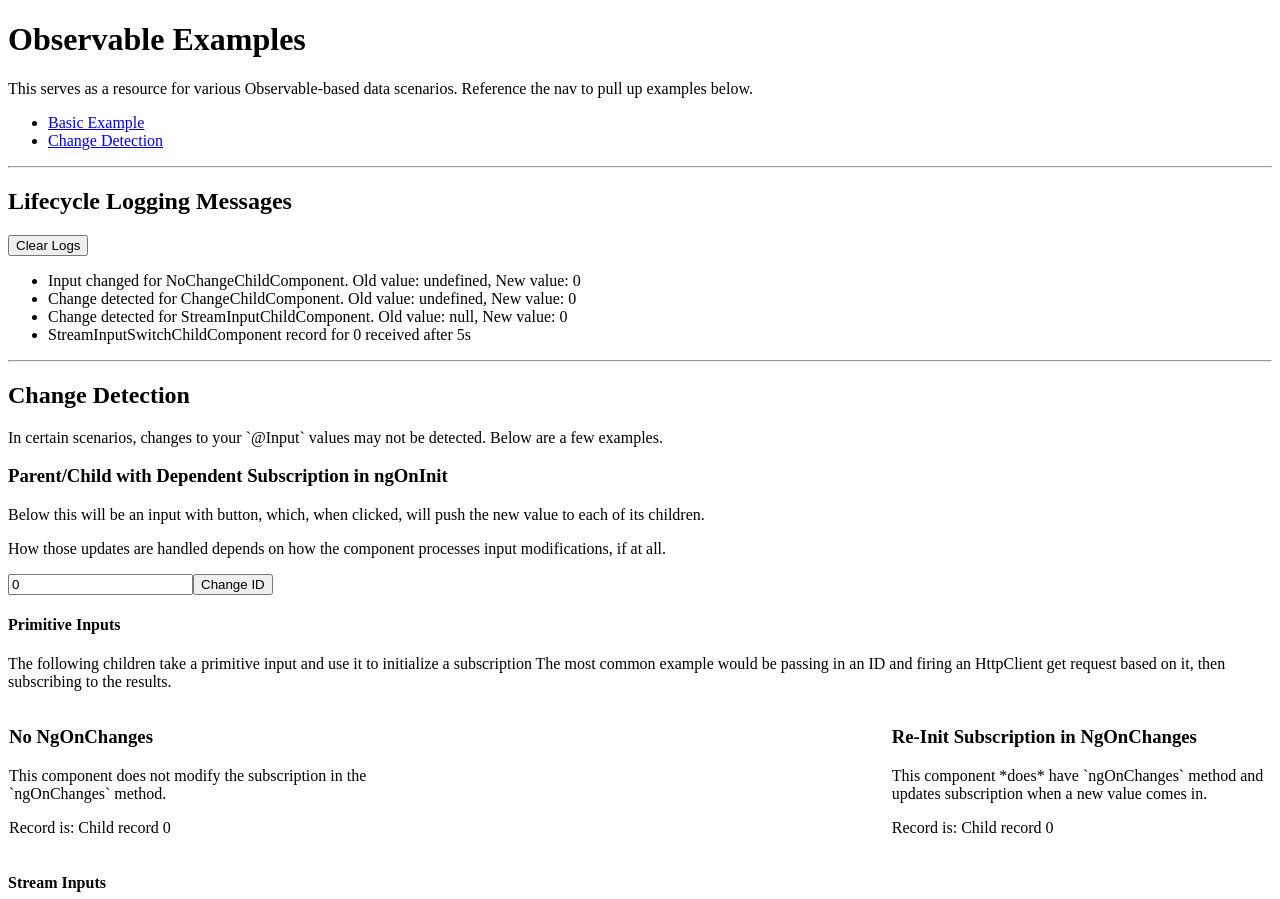
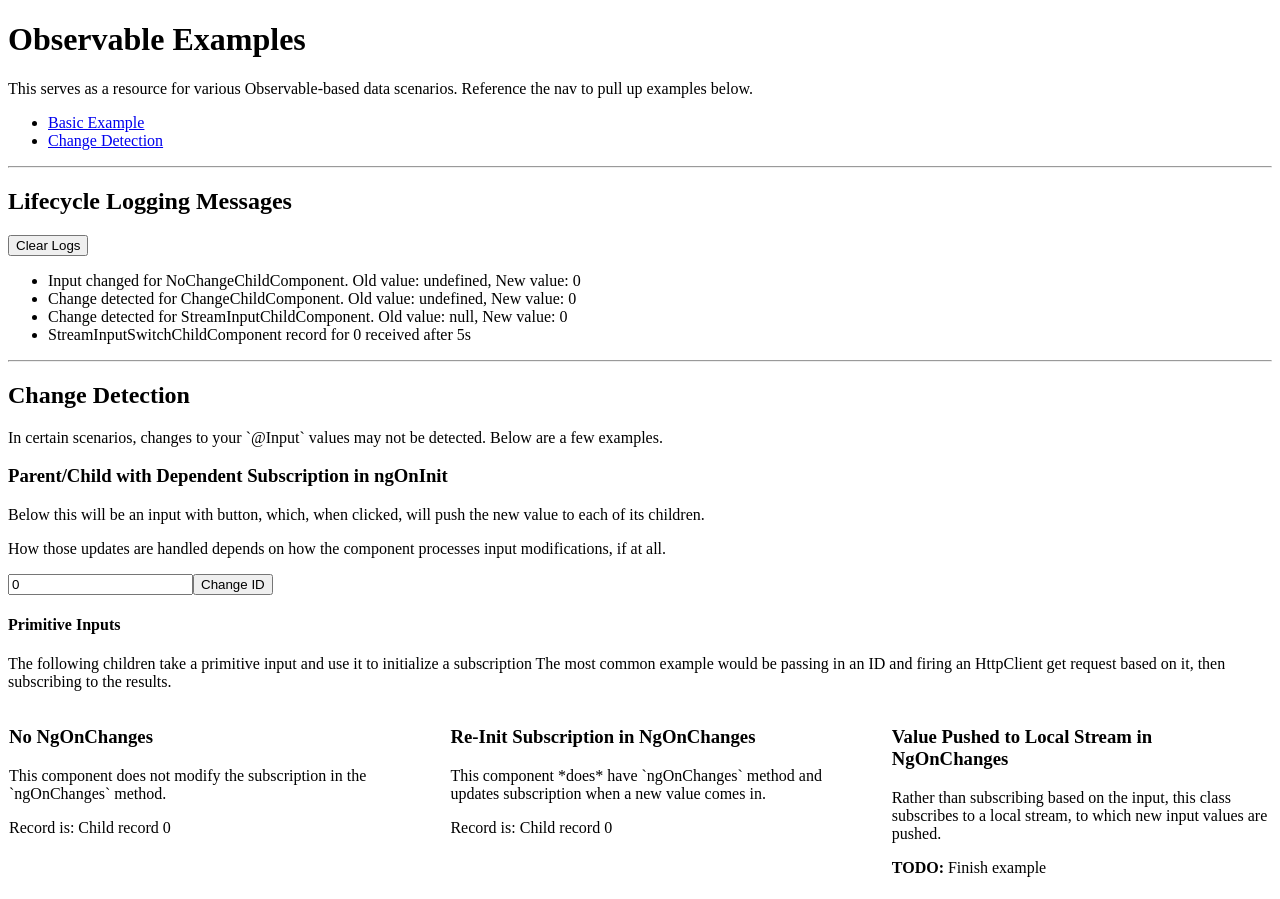
Before and after one commit to ReservedDeveloper/rxjs-observable-examples, an Angular app: page /change in a window 1280 px wide. Shown: the top 899 px of the page. Built offline with nearby package versions, Linux system fonts and the light colour scheme.

Commit message:
Initial example for primitive input with subject
* added initial description of subject-backed component with primitive input

```diff
--- a/src/app/change-detection-example/change-detection-example.module.ts
+++ b/src/app/change-detection-example/change-detection-example.module.ts
@@ -9,6 +9,7 @@ import { ChangeChildComponent } from './change-child/change-child.component';
 import { NoChangeChildComponent } from './no-change-child/no-change-child.component';
 import { ChildRecordService } from './child-record.service';
 import { StreamInputSwitchChildComponent } from './stream-input-switch-child/stream-input-switch-child.component';
+import { SubjectBackedChildComponent } from './subject-backed-child/subject-backed-child.component';
 
 @NgModule({
   imports: [
@@ -21,7 +22,8 @@ import { StreamInputSwitchChildComponent } from './stream-input-switch-child/str
     ChangeGrandparentComponent,
     ChangeChildComponent,
     NoChangeChildComponent,
-    StreamInputSwitchChildComponent
+    StreamInputSwitchChildComponent,
+    SubjectBackedChildComponent
   ],
   providers: [
     ChildRecordService
--- a/src/app/change-detection-example/change-parent/change-parent.component.html
+++ b/src/app/change-detection-example/change-parent/change-parent.component.html
@@ -15,6 +15,7 @@
 <div class="three-column">
   <app-no-change-child [id]="this.currentId"></app-no-change-child>
   <app-change-child [id]="this.currentId"></app-change-child>
+  <app-subject-backed-child></app-subject-backed-child>
 </div>
 <h4>Stream Inputs</h4>
 <p>
--- /dev/null
+++ b/src/app/change-detection-example/subject-backed-child/subject-backed-child.component.html
@@ -0,0 +1,8 @@
+<div>
+  <h3>Value Pushed to Local Stream in NgOnChanges</h3>
+  <p>
+    Rather than subscribing based on the input, this class
+    subscribes to a local stream, to which new input values are pushed.
+  </p>
+  <span><strong>TODO: </strong> Finish example</span>
+</div>
--- /dev/null
+++ b/src/app/change-detection-example/subject-backed-child/subject-backed-child.component.ts
@@ -0,0 +1,23 @@
+import { Component, OnInit } from '@angular/core';
+
+/**
+ * Takes a primitive input and pushes it to a local Subject.
+ *
+ * Subscribes to new values from that Subject and maps those to
+ * a request to fetch the corresponding record
+ *
+ * Does *not* require re-initializing Subject
+ */
+@Component({
+  selector: 'app-subject-backed-child',
+  templateUrl: './subject-backed-child.component.html',
+  styleUrls: ['./subject-backed-child.component.scss']
+})
+export class SubjectBackedChildComponent implements OnInit {
+
+  constructor() { }
+
+  ngOnInit() {
+  }
+
+}
```
Also changed, not shown: src/app/change-detection-example/subject-backed-child/subject-backed-child.component.scss (added), 1 other file (tests, documents, lock files or other folders).
